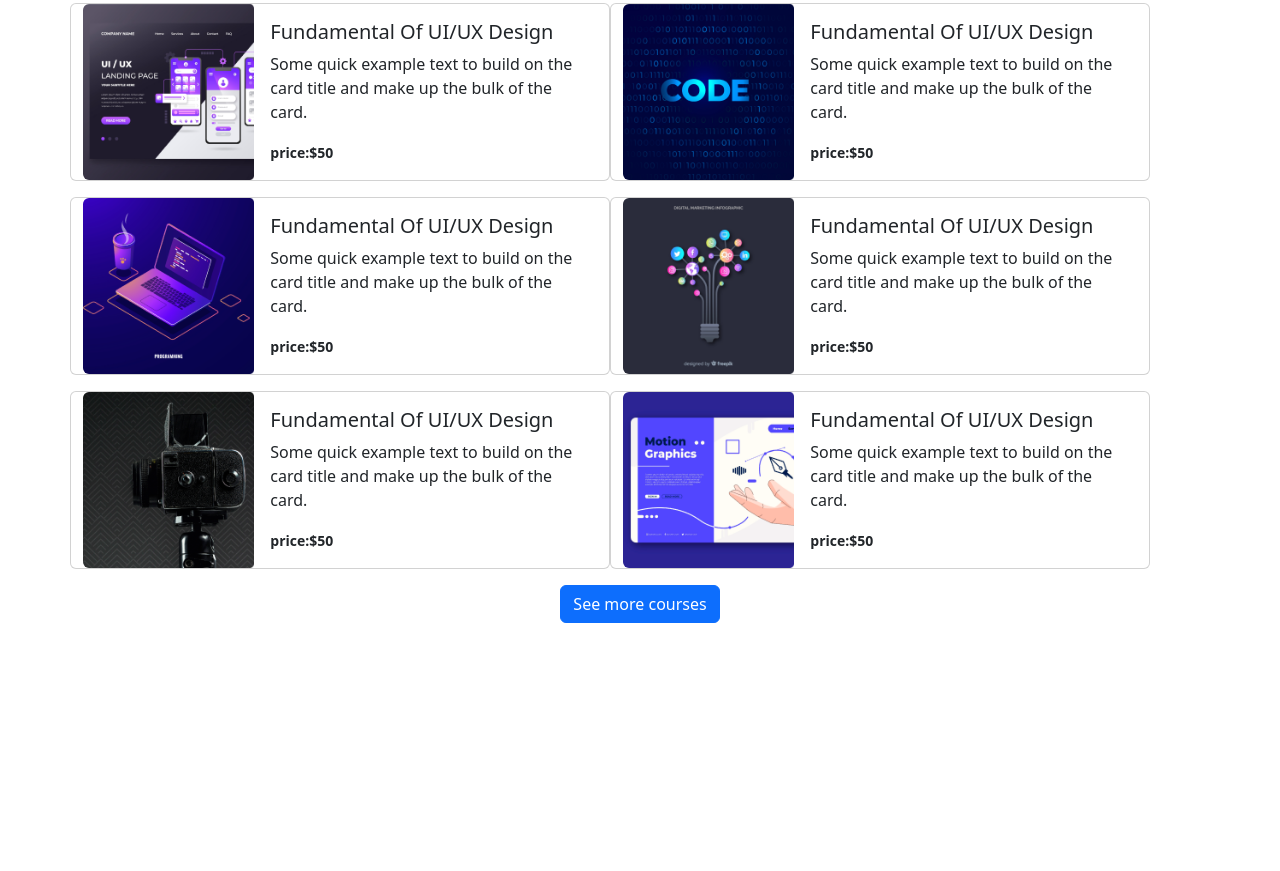
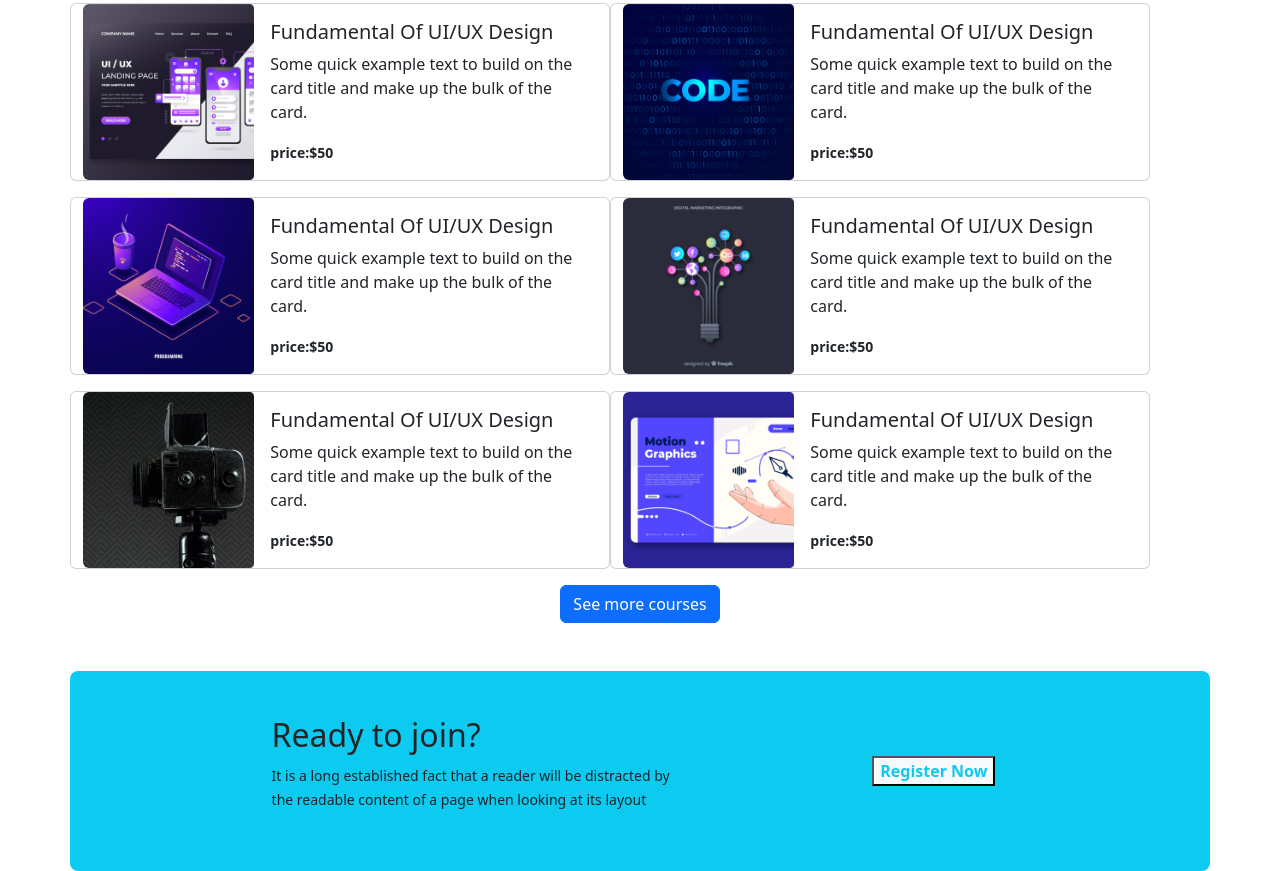
Before and after one commit to mislam5/bootstrap-website, a plain HTML site: page index.html in a window 1280 px wide. Shown: the part 1083-1954 px from the top of the page. Before the commit the page ends 1706 px from the top, so only its background shows below. Drawn offline with nearby package versions, Linux system fonts and the light colour scheme.

Commit message:
register option added

```diff
--- a/index.html
+++ b/index.html
@@ -197,6 +197,15 @@
   </div>
   </section>
   <!-- course end  -->
+  <!-- registrar option start -->
+  <Section style="height:200px" class="mt-5 rounded-3 container d-flex justify-content-evenly align-items-center bg-info">
+    <div>
+      <h2>Ready to join?</h2>
+    <p><small>It is a long established fact that a reader will be distracted by <br> the readable content of a page when looking at its layout</small></p>
+    </div>
+    <div class="btn btn-info"><button class="fw-bold text-info bg-light">Register Now</button></div>
+  </Section>
+  <!-- registrar option end  -->
 </main>
     <script src="https://cdn.jsdelivr.net/npm/bootstrap@5.2.0/dist/js/bootstrap.bundle.min.js" integrity="sha384-A3rJD856KowSb7dwlZdYEkO39Gagi7vIsF0jrRAoQmDKKtQBHUuLZ9AsSv4jD4Xa" crossorigin="anonymous"></script>
   </body>
```
